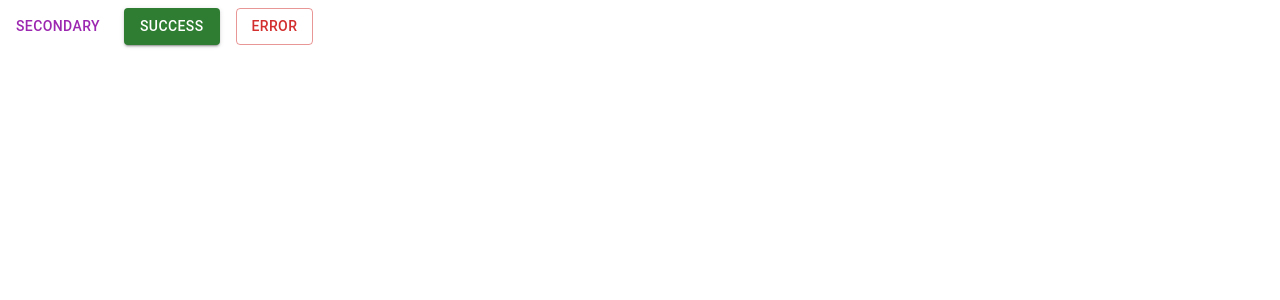
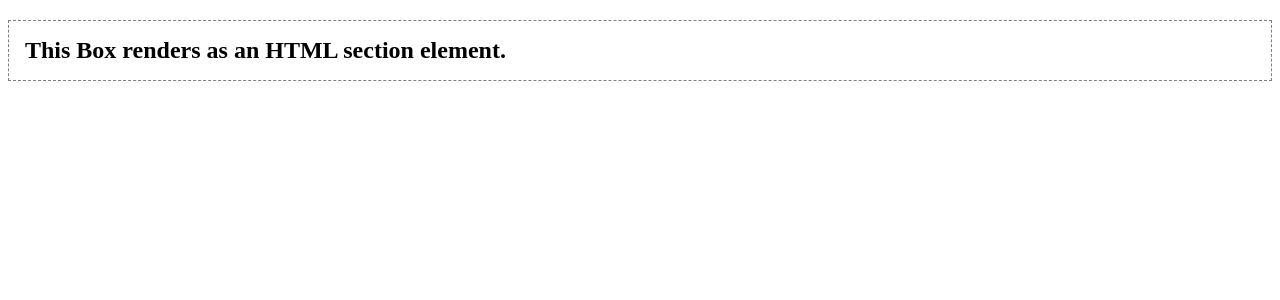
Before and after one commit to KhairiYusoff/MUI, a React (Vite) app: page / in a window 1280 px wide. Shown: the top 300 px of the page. Built offline with nearby package versions, Linux system fonts and the light colour scheme.

Commit message:
Added Box

```diff
--- a/src/App.jsx
+++ b/src/App.jsx
@@ -5,6 +5,7 @@ import ColorButtons from "./components/Inputs/Button/Color"
 import OutlinedButtons from "./components/Inputs/Button/Outlined"
 import TextButtons from "./components/Inputs/Button/Text"
 import Checkboxes from "./components/Inputs/Checkbox/Basic"
+import BoxBasic from "./components/Layouts/Box/Basic"
 
 
 
@@ -12,7 +13,7 @@ function App() {
 
   return (
     <>
-      <ColorButtons />
+      <BoxBasic/>
     </>
   )
 }
--- /dev/null
+++ b/src/components/Layouts/Box/Basic.jsx
@@ -0,0 +1,10 @@
+import * as React from 'react';
+import Box from '@mui/material/Box';
+
+export default function BoxBasic() {
+  return (
+    <Box component="h2" sx={{ p: 2, border: '1px dashed grey' }}>
+      This Box renders as an HTML section element.
+    </Box>
+  );
+}
```
Also changed, not shown: 1 other file (tests, documents, lock files or other folders).
